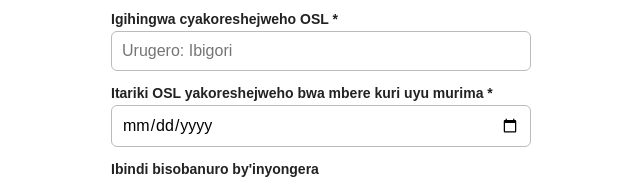
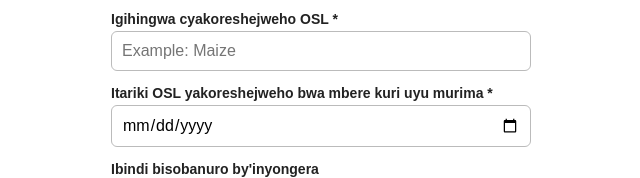
Before and after one commit to gilbertoathafrica/location, a plain HTML site: page index.html in a window 1280 px wide. Shown: the part 781-959 px from the top of the page, 319-959 px from the left. Drawn offline with Linux system fonts and the light colour scheme.

Commit message:
Update index.html

```diff
--- a/index.html
+++ b/index.html
@@ -99,7 +99,7 @@
   </div>
 
   <label for="crop">Igihingwa cyakoreshejweho OSL *</label>
-  <input id="crop" type="text" maxlength="100" list="crops" placeholder="Urugero: Ibigori">
+  <input id="crop" type="text" maxlength="100" list="crops" placeholder="Example: Maize">
   <datalist id="crops">
     <option value="Maize">
     <option value="Beans">
```
